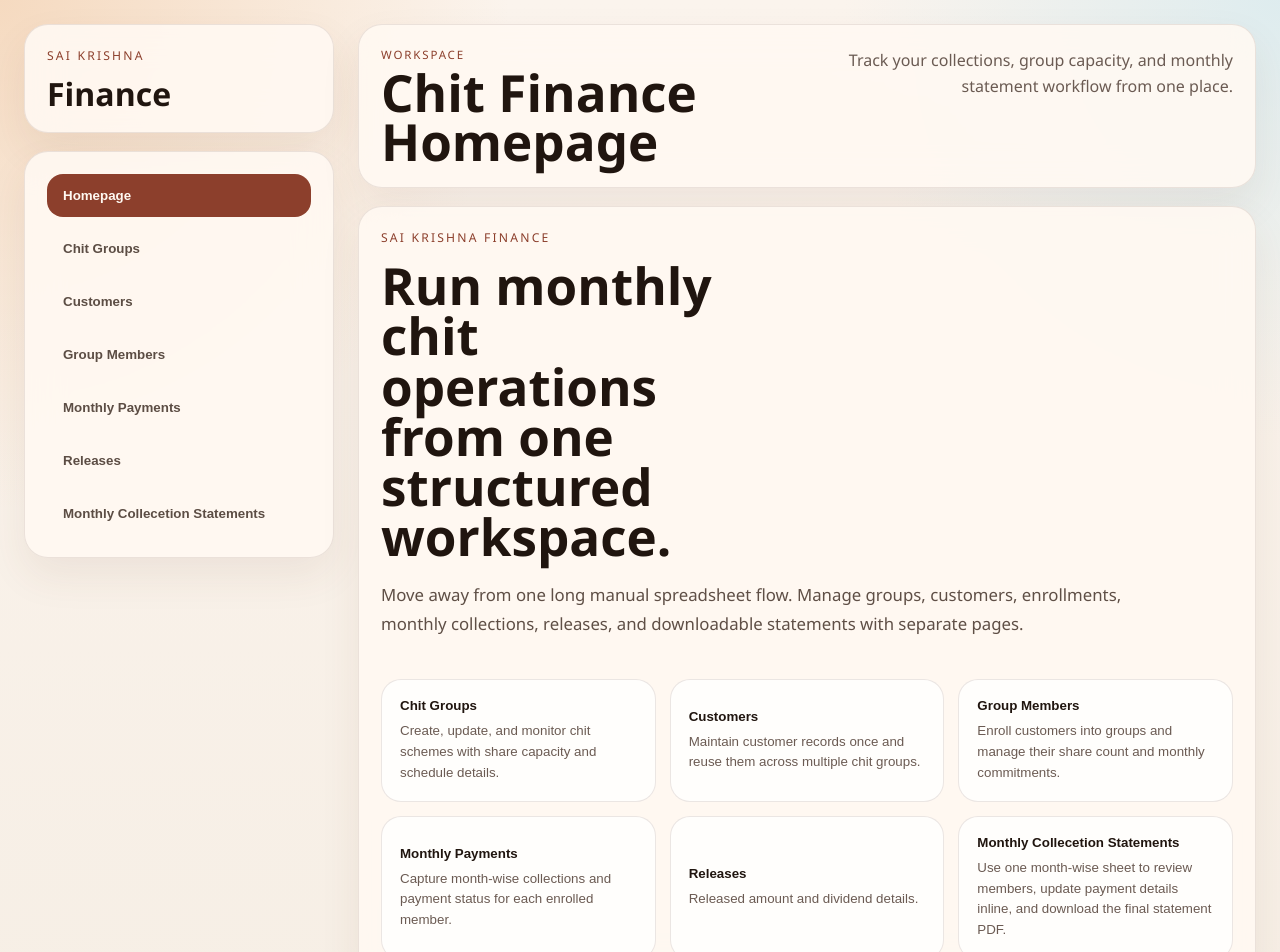
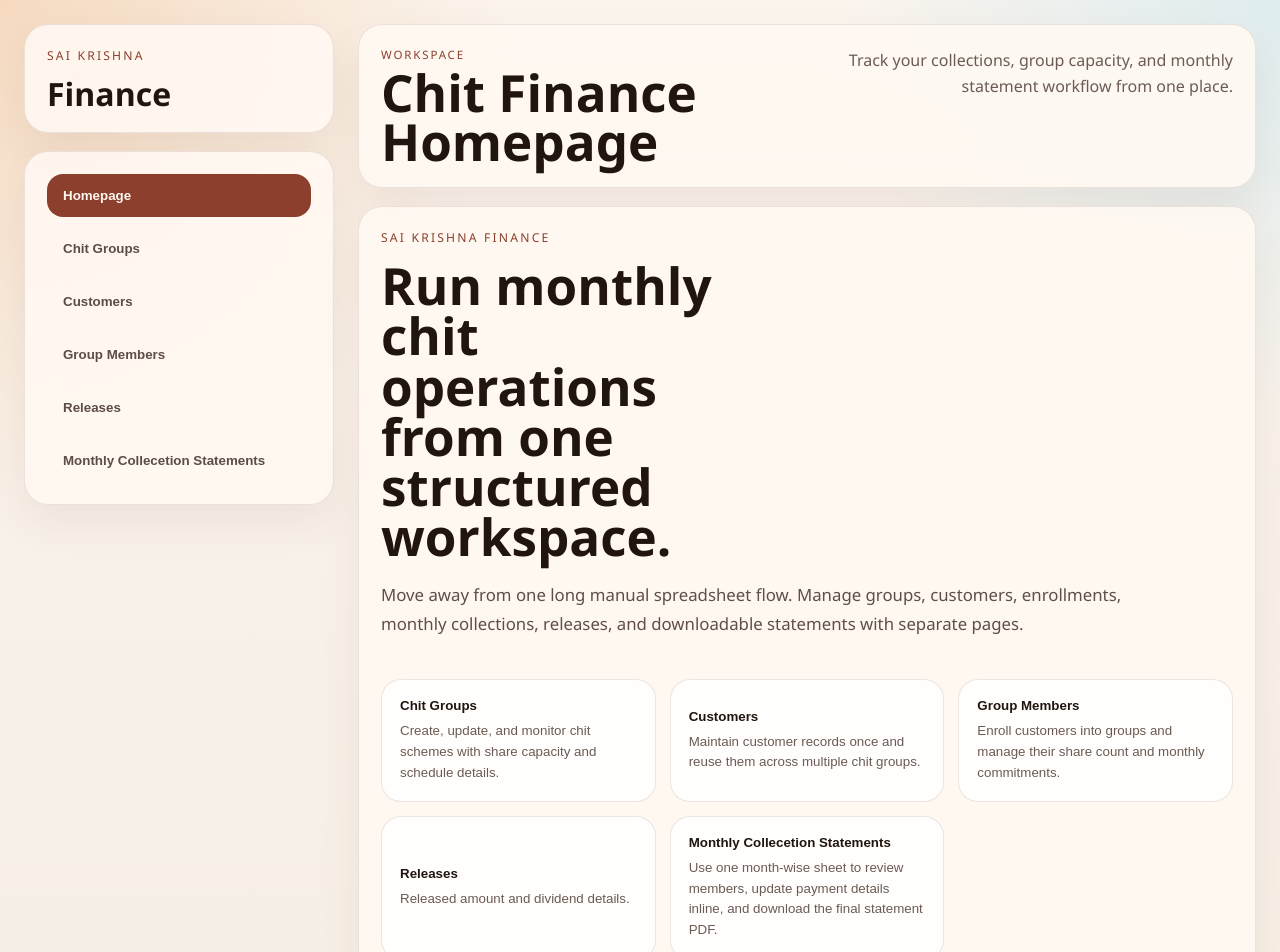
Before and after one commit to haripriyaeligeti/sk-finance, a React (Create React App) app: page / in a window 1280 px wide. Shown: the top 952 px of the page. Built offline with nearby package versions, Linux system fonts and the light colour scheme; no server answers; the database is empty.

Commit message:
remove monthlypayments from homepage

```diff
--- a/src/App.js
+++ b/src/App.js
@@ -37,13 +37,13 @@ const pageItems = [
     description:
       "Enroll customers into groups and manage their share count and monthly commitments.",
   },
-  {
-    id: "payments",
-    label: "Monthly Payments",
-    title: "Monthly Payments",
-    description:
-      "Capture month-wise collections and payment status for each enrolled member.",
-  },
+  // {
+  //   id: "payments",
+  //   label: "Monthly Payments",
+  //   title: "Monthly Payments",
+  //   description:
+  //     "Capture month-wise collections and payment status for each enrolled member.",
+  // },
   {
     id: "releases",
     label: "Releases",
@@ -73,8 +73,8 @@ function App() {
         return <PeopleTable />;
       case "members":
         return <GroupMembersTable />;
-      case "payments":
-        return <PaymentsTable />;
+      // case "payments":
+      //   return <PaymentsTable />;
       case "releases":
         return <ReleasesTable />;
       case "statements":
```
